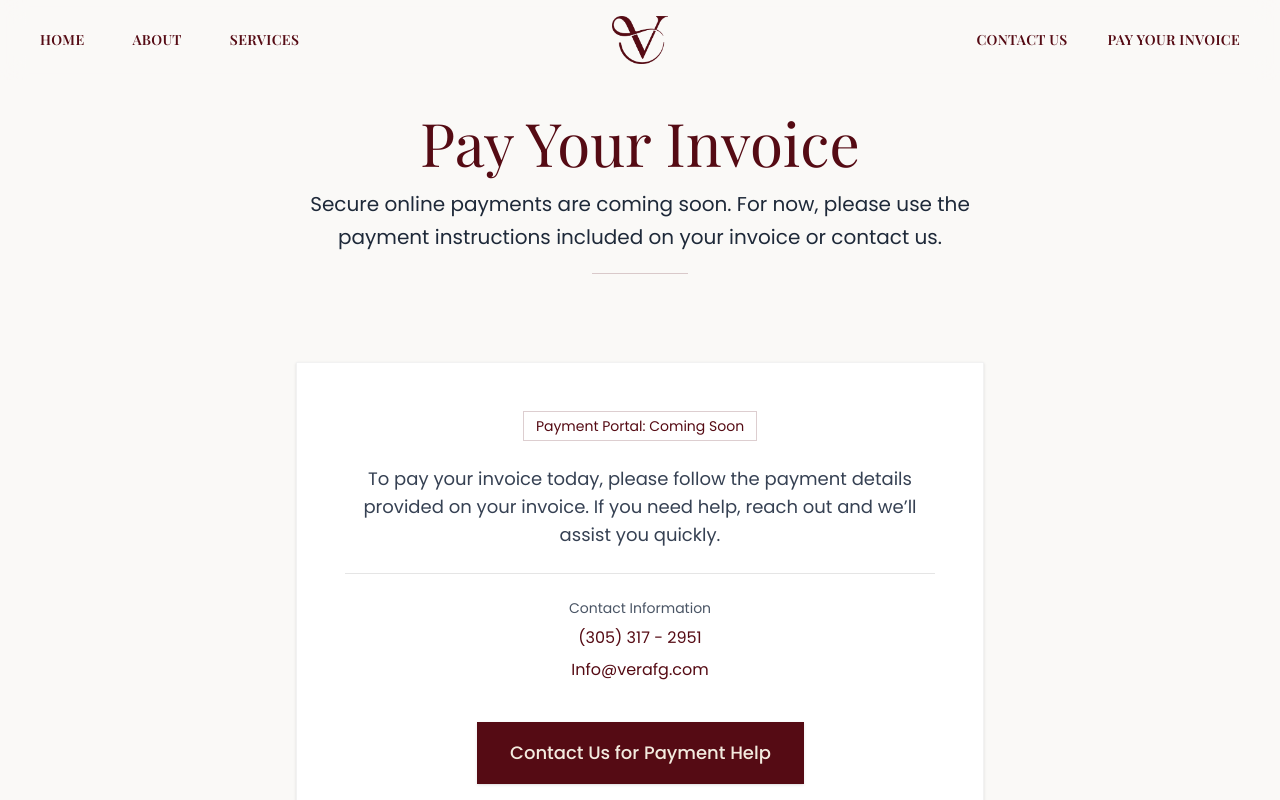
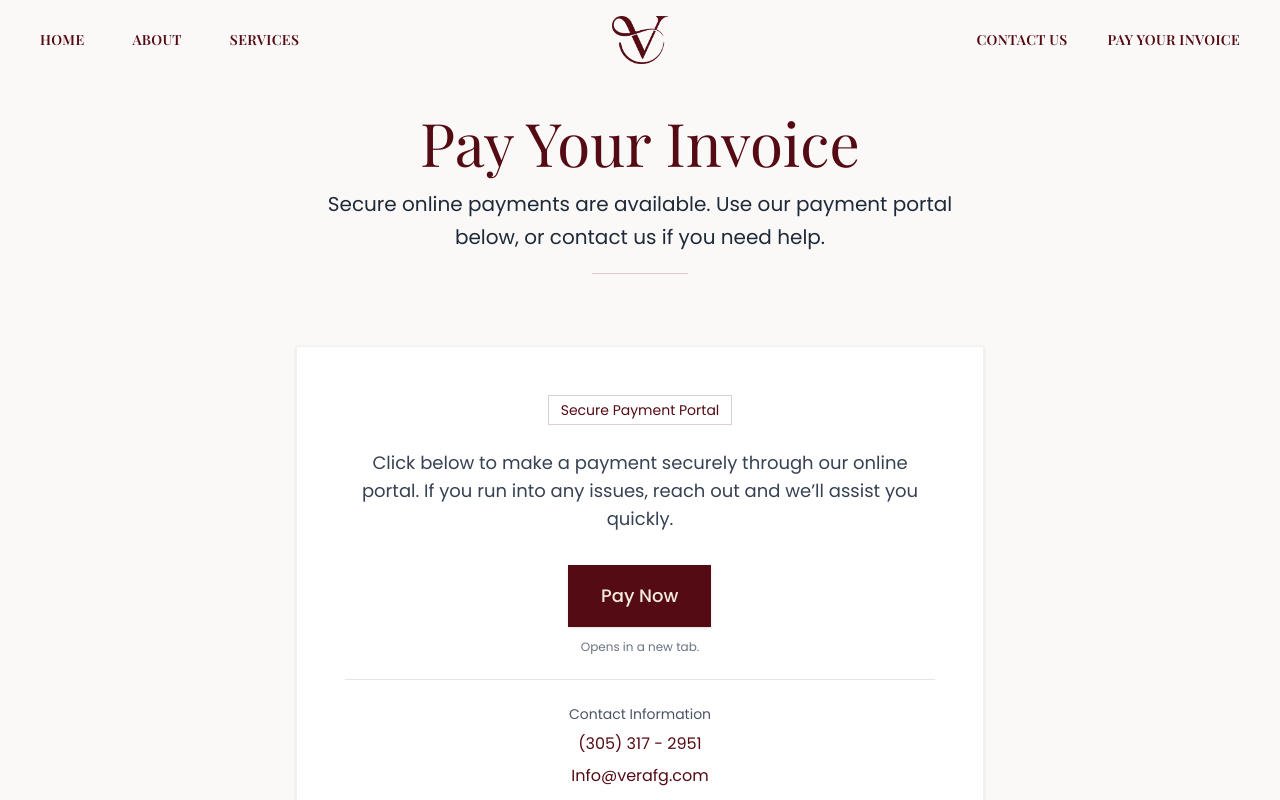
Before and after one commit to JoelLGarcia0/verfg, a Next.js app: page /payinvoice in a window 1280 px wide. Shown: the top 800 px of the page. Built offline with nearby package versions, Linux system fonts and the light colour scheme; a web font is replaced by a local one.

Commit message:
new changes to site and add payment link

```diff
--- a/src/app/about/page.tsx
+++ b/src/app/about/page.tsx
@@ -18,7 +18,7 @@ export default function About() {
       </section>
 
       {/* Main Content */}
-      <section className="py-10 md:py-14">
+      <section className="py-8 md:py-10">
         <div className="mx-auto max-w-4xl px-6 md:px-10">
           <div className="bg-white p-8 md:p-12 border border-black/5 shadow-sm body-font text-gray-700 space-y-6">
             <p className="text-lg md:text-xl leading-relaxed text-gray-800">
--- a/src/app/contact/page.tsx
+++ b/src/app/contact/page.tsx
@@ -26,7 +26,7 @@ export default function Contact() {
       </section>
 
       {/* Contact Form */}
-      <section className="py-10 md:py-14">
+      <section className="py-8 md:py-10">
         <div className="mx-auto max-w-3xl px-6 md:px-10">
           <div className="bg-white p-8 md:p-12 border border-black/5 shadow-sm">
             <ContactForm />
--- a/src/app/page.tsx
+++ b/src/app/page.tsx
@@ -22,13 +22,8 @@ export default function Home() {
           className="pointer-events-none absolute -top-40 left-[-140px] h-[420px] w-[420px] bg-darkred/10 blur-3xl"
         />
 
-        <div className="relative mx-auto max-w-7xl px-6 md:px-10 py-10 md:py-14">
+        <div className="relative mx-auto max-w-7xl px-6 md:px-10">
           <div className="mb-6 md:mb-8 text-center md:text-right">
-            <h2 className="title-font text-3xl md:text-4xl lg:text-5xl text-darkred">
-              Why Choose VERA?
-            </h2>
-
-            <div className="mt-5 mx-auto md:ml-auto md:mr-0 h-px w-24 bg-darkred/20" />
           </div>
 
           <div className="grid grid-cols-1 md:grid-cols-2 gap-6 md:gap-8">
@@ -156,7 +151,7 @@ export default function Home() {
           </div>
 
           <div className="max-w-4xl mx-auto text-center mt-10 md:mt-12">
-            <p className="body-font text-base md:text-lg text-gray-800 leading-relaxed">
+            <p className="body-font text-base md:text-lg text-gray-800 leading-relaxed mb-14">
               At VERA Financial Group, we combine precision, strategy, and
               compliance to help you navigate accounting and tax needs with
               peace of mind—empowering confident decisions that drive growth.
--- a/src/app/payinvoice/page.tsx
+++ b/src/app/payinvoice/page.tsx
@@ -16,26 +16,47 @@ export default function PayInvoice() {
             Pay Your Invoice
           </h1>
           <p className="body-font mt-4 text-lg md:text-xl text-gray-800 max-w-2xl mx-auto leading-relaxed">
-            Secure online payments are coming soon. For now, please use the
-            payment instructions included on your invoice or contact us.
+            Secure online payments are available. Use our payment portal below,
+            or contact us if you need help.
           </p>
           <div className="mt-5 mx-auto h-px w-24 bg-darkred/20" />
         </div>
       </section>
 
-      <section className="py-10 md:py-14">
+      <section className="py-8 md:py-10">
         <div className="mx-auto max-w-3xl px-6 md:px-10">
           <div className="bg-white p-8 md:p-12 border border-black/5 shadow-sm text-center">
             <div className="body-font text-gray-700 space-y-6">
               <div className="inline-flex items-center gap-2 px-3 py-1 border border-darkred/20 text-darkred text-sm">
-                Payment Portal: Coming Soon
+                Secure Payment Portal
               </div>
 
               <p className="text-lg">
-                To pay your invoice today, please follow the payment details
-                provided on your invoice. If you need help, reach out and we’ll
-                assist you quickly.
+                Click below to make a payment securely through our online
+                portal. If you run into any issues, reach out and we’ll assist
+                you quickly.
               </p>
+
+              {/* ✅ Payment portal button (same style) */}
+              <div className="pt-2">
+                <a
+                  href="https://pay.verafg.com/Makeapayment-Vera"
+                  target="_blank"
+                  rel="noopener noreferrer"
+                  className="inline-flex items-center justify-center px-8 py-4 text-base md:text-lg font-medium tracking-normal
+                    bg-darkred text-beige border border-darkred shadow-sm
+                    transform-gpu will-change-transform
+                    transition-[transform,background-color,box-shadow] duration-200 ease-out
+                    hover:bg-darkred/90 hover:shadow-md hover:-translate-y-0.5
+                    focus-visible:outline-none focus-visible:ring-2 focus-visible:ring-darkred/30 focus-visible:ring-offset-2 focus-visible:ring-offset-offwhite"
+                >
+                  Pay Now
+                </a>
+
+                <p className="mt-3 text-xs text-gray-500">
+                  Opens in a new tab.
+                </p>
+              </div>
 
               <div className="pt-6 border-t border-black/10 space-y-2">
                 <p className="text-sm text-gray-600">Contact Information</p>
@@ -70,11 +91,6 @@ export default function PayInvoice() {
                   Contact Us for Payment Help
                 </Link>
               </div>
-
-              {/* Optional: placeholder for when portal is ready */}
-              {/* <div className="pt-4 text-sm text-gray-600">
-                The portal link will appear here once available.
-              </div> */}
             </div>
           </div>
         </div>
--- a/src/app/services/page.tsx
+++ b/src/app/services/page.tsx
@@ -18,7 +18,7 @@ export default function Services() {
       </section>
 
       {/* Services Grid (3 boxes) */}
-      <section className="py-10 md:py-14">
+      <section className="py-8 md:py-10">
         <div className="mx-auto max-w-7xl px-6 md:px-10">
           <div className="grid grid-cols-1 md:grid-cols-3 gap-6 md:gap-8">
             {/* 1) Tax Preparation & Planning */}
```
Lines whose indentation alone changed are shown as unchanged.
